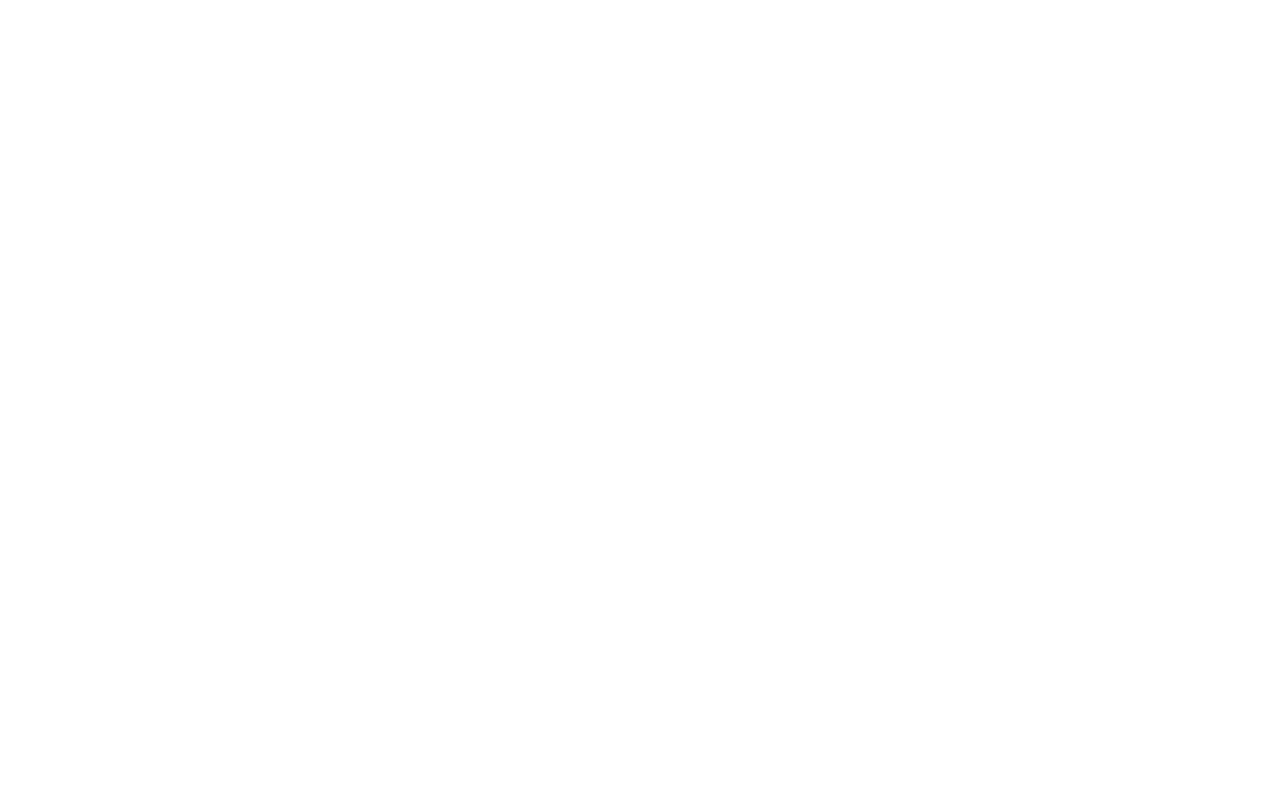
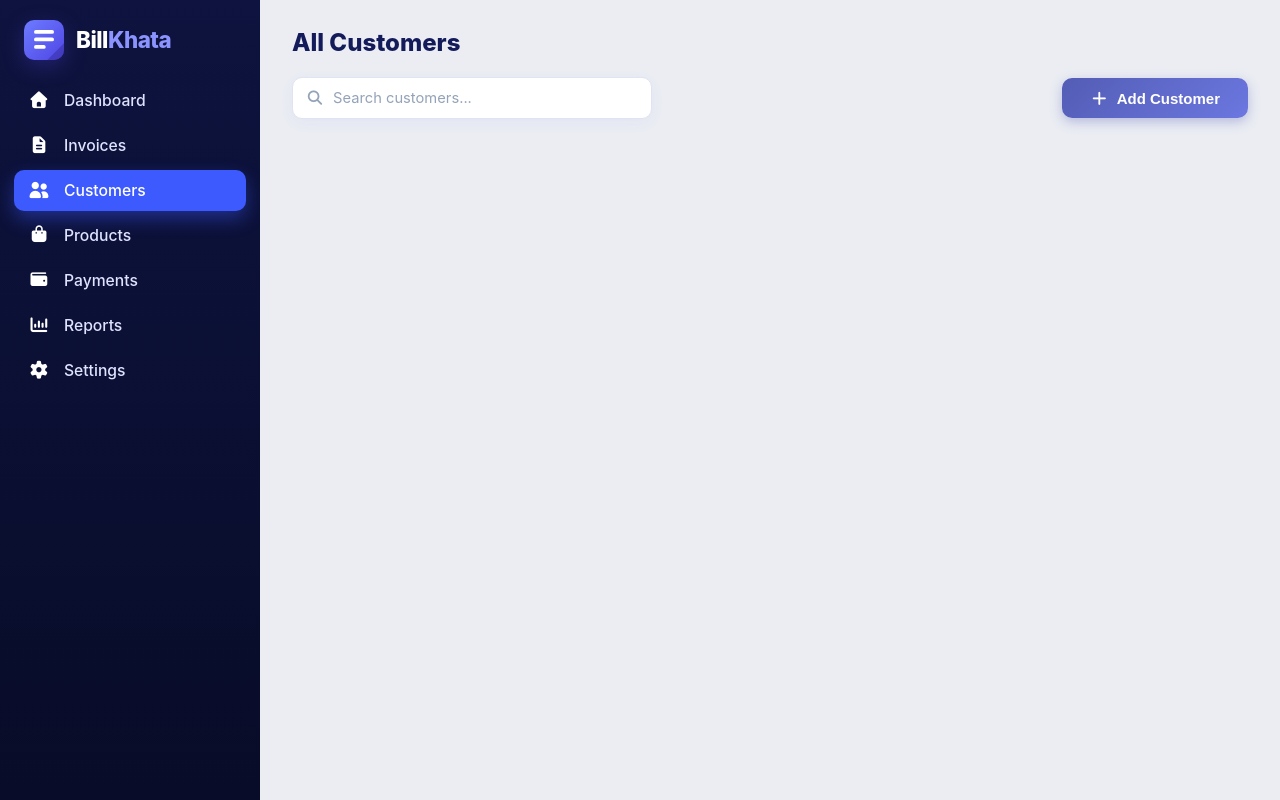
Before and after one commit to Rahulwagh1114/BillKhata, a React (Vite) app in the folder frontend/: page /dashboard/customers in a window 1280 px wide. Before the commit this address had no page. Built offline with nearby package versions, Linux system fonts and the light colour scheme.

Commit message:
Customer search feature build

```diff
--- a/frontend/src/App.jsx
+++ b/frontend/src/App.jsx
@@ -4,6 +4,7 @@
 import Hero from './components/Dashboard/Hero';
 import Invoice from './components/Dashboard/Invoice';
 import { BrowserRouter, Routes, Route } from "react-router-dom";
+import Customers from './components/Dashboard/Customers';
 
 function App() {
   return (
@@ -14,6 +15,7 @@
         <Route path="/dashboard" element={<Dashboard />}>
           <Route index element={<Hero />} />
           <Route path="invoices" element={<Invoice />} />
+          <Route path="customers" element={<Customers/>}/>
         </Route>
       </Routes>
     </BrowserRouter>
--- /dev/null
+++ b/frontend/src/components/Dashboard/Customers.css
@@ -0,0 +1,136 @@
+/* Outer wrapper: ye DashboardLayout ka direct child hai, isliye ye bachi hui poori width lega */
+.customerPage {
+  flex: 1;
+  min-width: 0;
+  min-height: 100vh;
+  box-sizing: border-box;
+  padding: 28px 32px;
+  background-color: #ebedf3;
+  font-family: "Inter", system-ui, -apple-system, "Segoe UI", sans-serif;
+}
+
+/* Inner block: wrapper ki poori width, apna padding/background nahi */
+.customerTopDiv {
+  width: 100%;
+  box-sizing: border-box;
+  margin-bottom: 24px;
+}
+
+.customerTopDiv .customerTopContent {
+  display: flex;
+  justify-content: space-between;
+  align-items: center;
+  gap: 16px;
+  width: 100%;
+}
+
+ .customerTopDiv .cutomTitle{
+  margin: 0 0 20px;
+  font-size: 1.5rem;
+  font-weight: 800;
+  color: #141b5a;
+ }
+
+ .searchBox {
+  position: relative;
+  width: 100%;
+  max-width: 360px;
+}
+
+.searchIcon {
+  position: absolute;
+  top: 50%;
+  left: 14px;
+  transform: translateY(-50%);
+  font-size: 0.9rem;
+  color: #94a3b8;
+  pointer-events: none;
+  transition: color 0.2s;
+}
+
+.searchInput {
+  width: 100%;
+  box-sizing: border-box;
+  padding: 11px 16px 11px 40px; /* left padding makes room for the icon */
+  font-family: "Inter", system-ui, -apple-system, "Segoe UI", sans-serif;
+  font-size: 0.92rem;
+  color: #1e293b;
+  background: #ffffff;
+  border: 1px solid #dfe3f3;
+  border-radius: 10px;
+  outline: none;
+  box-shadow: 0 4px 14px rgba(79, 70, 229, 0.05);
+  transition: border-color 0.2s, box-shadow 0.2s;
+}
+
+.searchInput::placeholder {
+  color: #94a3b8;
+}
+
+.searchInput:hover {
+  border-color: #c7cbff;
+}
+
+.searchInput:focus {
+  border-color: #4f46e5;
+  box-shadow: 0 0 0 3px rgba(79, 70, 229, 0.14);
+}
+
+/* Icon turns blue when the input is focused */
+.searchBox:focus-within .searchIcon {
+  color: #4f46e5;
+}
+
+.customerTopDiv .btnAddCustm{
+    width: auto;              /* 75% hata diya */
+  min-width: 180px;         /* lamba karne ke liye */
+  height: 40px;             /* height kam */
+  padding: 0 28px;          /* upar-neeche padding 0, sirf side me */
+  white-space: nowrap;      /* text ek hi line me rahe */
+
+  background: linear-gradient(135deg, #535db5, #6c77e0);
+  color: #fff;
+  border: none;
+  border-radius: 10px;
+  font-size: 15px;
+  font-weight: 600;
+  cursor: pointer;
+  box-shadow: 0 4px 12px rgba(83, 93, 181, 0.35);
+  transition: transform 0.2s ease, box-shadow 0.2s ease;
+
+  display: flex;
+  align-items: center;
+  justify-content: center;
+  gap: 8px;
+
+}
+
+
+/* search box ko flex me shrink hone se roko */
+.customerTopDiv .searchBox {
+  flex: 1;
+  max-width: 360px;
+}
+
+/* button apni size me rahe */
+.customerTopDiv .btnAddCustm {
+  flex-shrink: 0;
+}
+
+/* Mobile */
+@media (max-width: 900px) {
+  .customerPage {
+    padding: 76px 16px 24px; /* hamburger ke liye jagah */
+  }
+}
+
+@media (max-width: 560px) {
+  .customerTopDiv .customerTopContent {
+    flex-direction: column;
+    align-items: stretch;
+  }
+
+  .customerTopDiv .searchBox {
+    max-width: 100%;
+  }
+}
--- /dev/null
+++ b/frontend/src/components/Dashboard/Customers.jsx
@@ -0,0 +1,30 @@
+import "./Customers.css";
+
+function Customers() {
+  return (
+    <main className="customerPage">
+      <div className="customerTopDiv">
+        <h2 className="cutomTitle">All Customers</h2>
+
+        <div className="customerTopContent">
+          <div className="searchBox">
+            <i className="fa-solid fa-magnifying-glass searchIcon"></i>
+            <input
+              type="text"
+              className="searchInput"
+              placeholder="Search customers..."
+            />
+          </div>
+
+          <button className="btnAddCustm">
+            <i className="fa-solid fa-plus"></i> Add Customer
+          </button>
+        </div>
+      </div>
+
+      {/* customers table / list goes here */}
+    </main>
+  );
+}
+
+export default Customers;
--- a/frontend/src/components/Dashboard/Dashboard.jsx
+++ b/frontend/src/components/Dashboard/Dashboard.jsx
@@ -1,7 +1,5 @@
 import "./Dashboard.css";
 import Sidebar from "./Sidebar";
-import Hero from "./Hero";
-import Invoice from "./Invoice";
 import { Outlet } from "react-router-dom";
 function Dashboard(){
     return(
```
